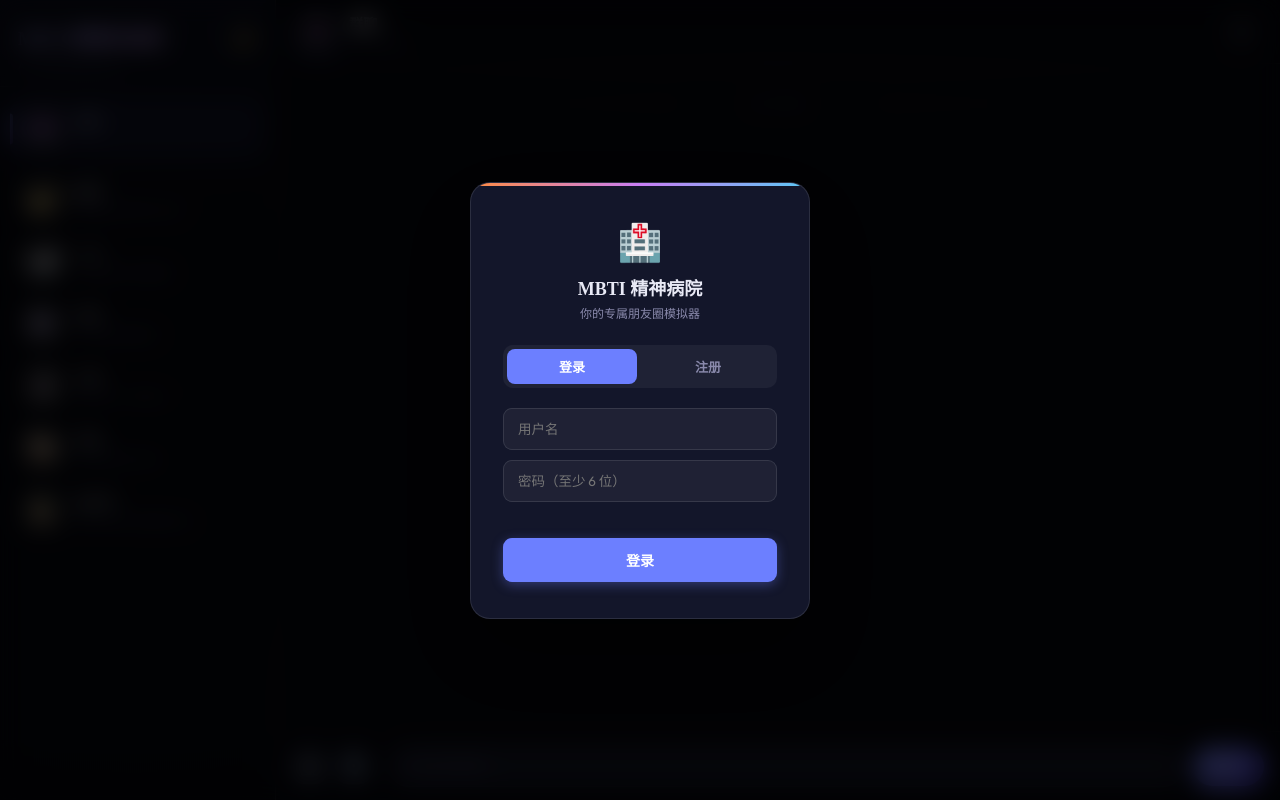
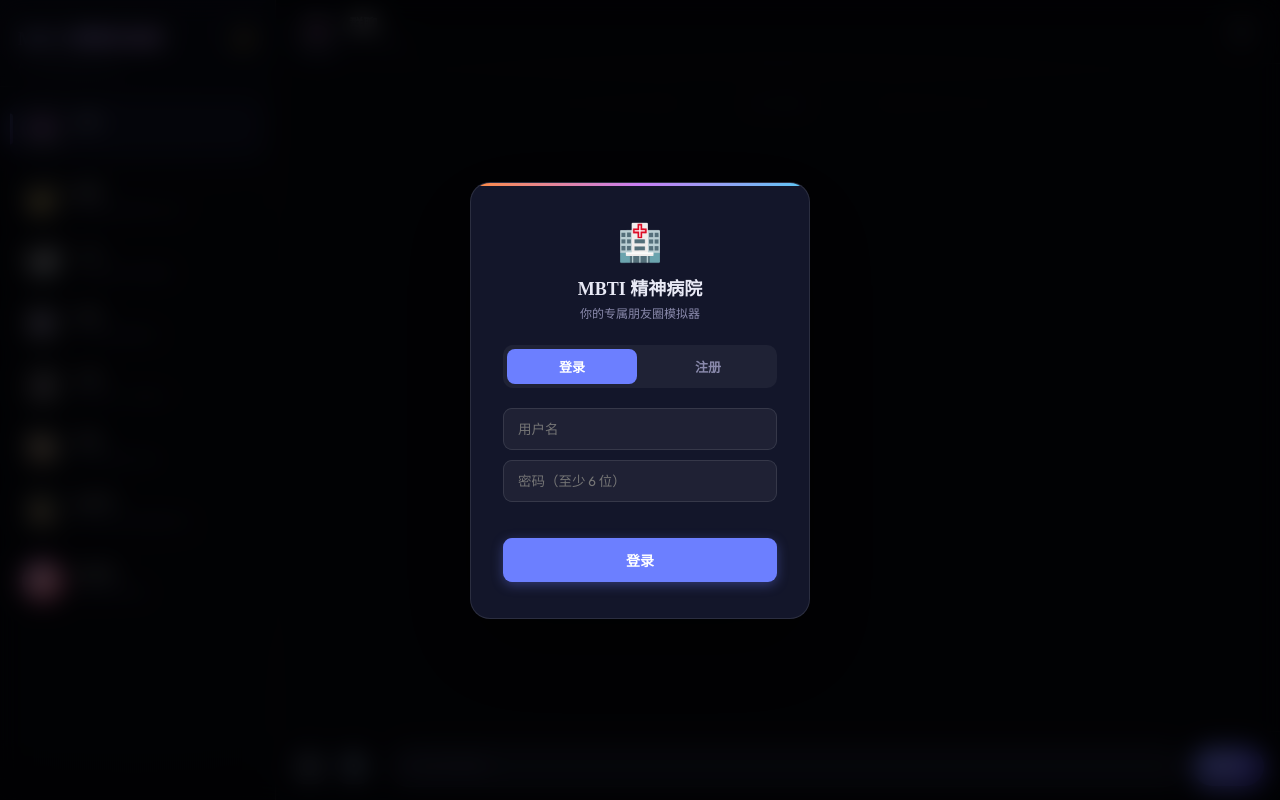
Before and after one commit to uzhang06-cpu/mbti-hospital, a Flask app: page / in a window 1280 px wide. Run offline with Flask 3, Linux system fonts and the light colour scheme; some libraries are stand-ins or nearby versions.

Commit message:
fix: 恢复朋友圈nav入口（被正则误删）
Co-Authored-By: Claude Sonnet 4.6 <noreply@anthropic.com>

```diff
--- a/templates/index.html
+++ b/templates/index.html
@@ -1352,6 +1352,16 @@ body.light .voice-bubble:hover { background: rgba(0,0,0,0.09); }
                 <div class="nav-preview">高中语文老师 温暖大家长</div>
             </div>
             <span class="nav-badge" id="badge-dm-ENFJ"></span>
+        </div>
+
+        <div class="nav-divider"></div>
+
+        <div class="nav-item" onclick="switchPanel('moments')" id="nav-moments">
+            <div class="nav-avatar moments" id="nav-av-moments"></div>
+            <div class="nav-info">
+                <div class="nav-name">朋友圈</div>
+                <div class="nav-preview">查看大家的动态</div>
+            </div>
         </div>
     </div>
 </div>
```
